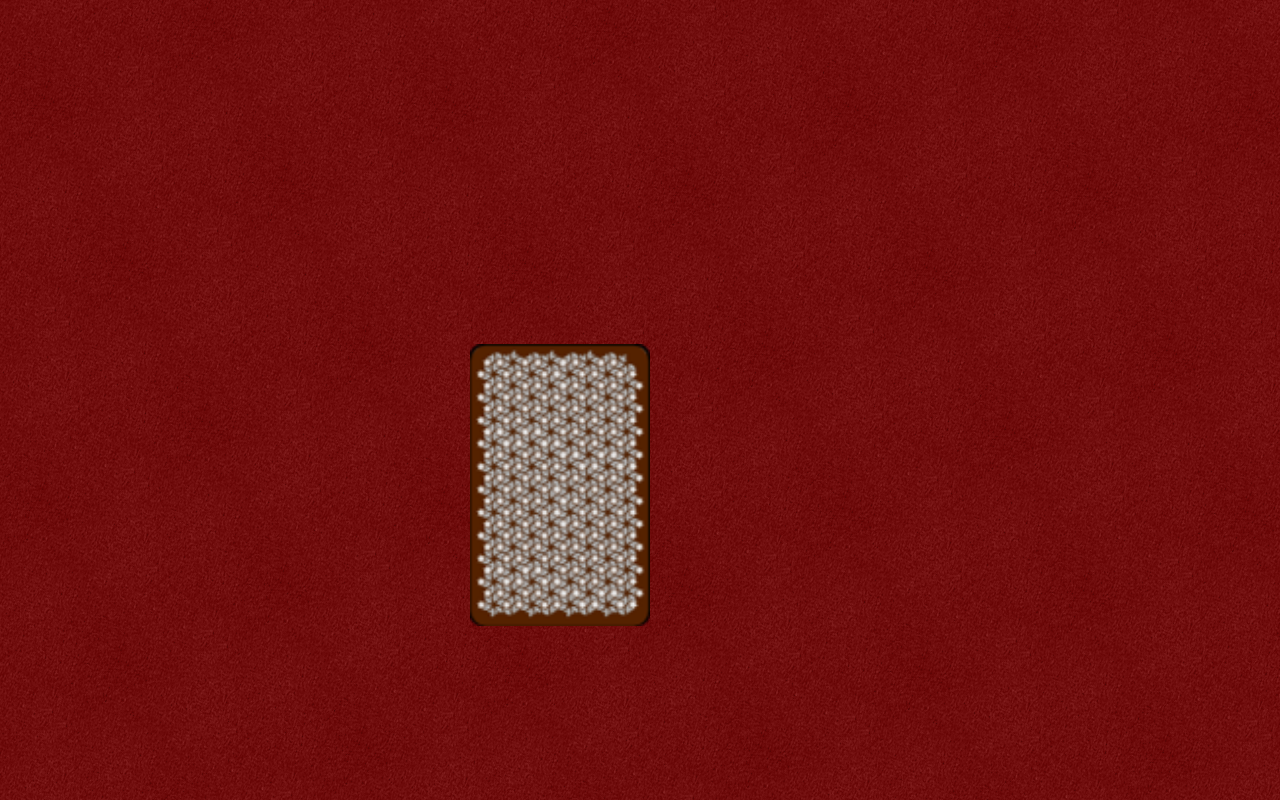
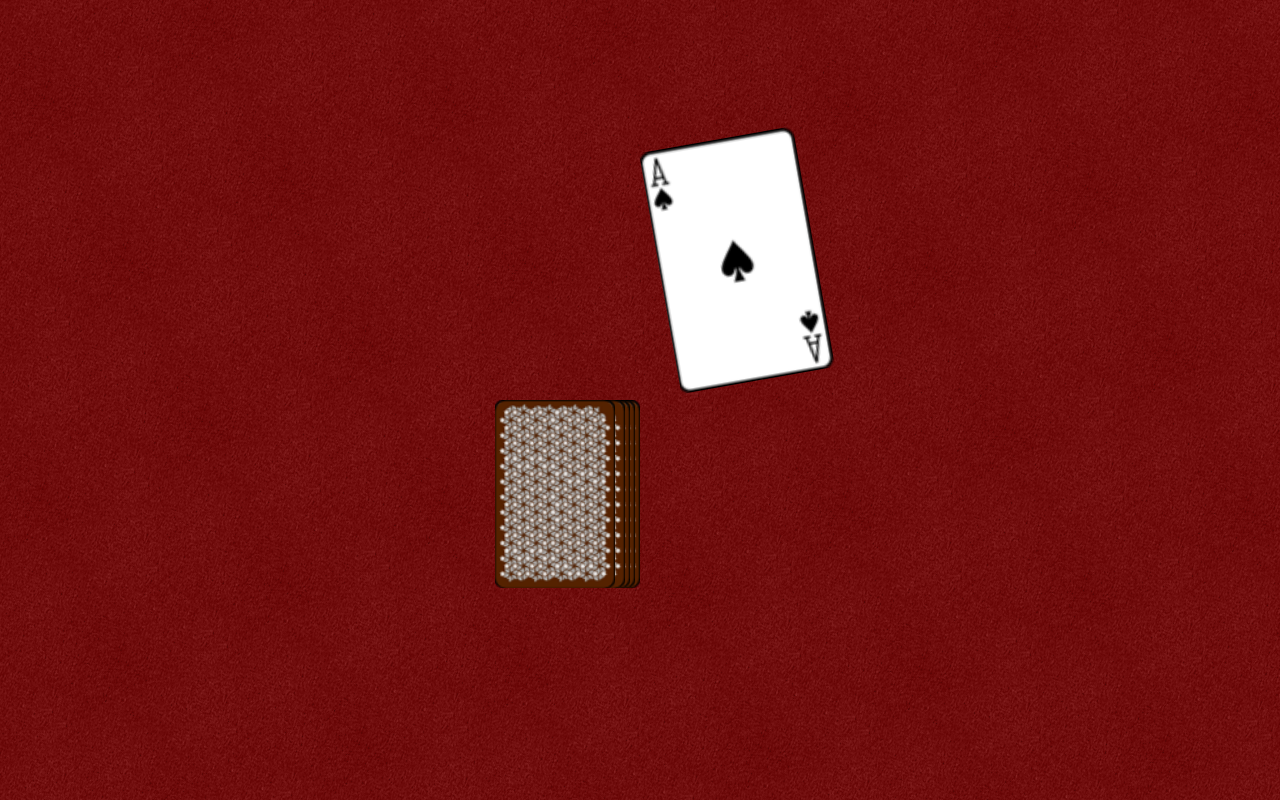
Before and after one commit to PaterAnderson/ringoffire, an Angular app: page /game in a window 1280 px wide. Both pictures are taken after a click on the picture 559 px from the left and 484 px from the top of the page. Built offline with nearby package versions, Linux system fonts and the light colour scheme.

Commit message:
added top card animation on clicking

```diff
--- a/src/app/game/game.component.html
+++ b/src/app/game/game.component.html
@@ -3,6 +3,9 @@
     <div class="card-stack">
         <img [ngStyle]="{'right.px': i * 5}" *ngFor="let c of [0,1,2,3]; let i = index;"
         src="/assets/img/cards/card_cover.png">
-        <img (click)="takeCard()" [class.pick-card]="pickCardAnimation" class="top-card" style="right: 25px;" src="/assets/img/cards/card_cover.png">>
+        <img (click)="takeCard()" class="top-card" style="right: 25px;"
+        src="/assets/img/cards/card_cover.png">
+        <img (click)="takeCard()" *ngIf="pickCardAnimation" class="pick-card" style="right: 25px;"
+        src="/assets/img/cards/ace_1.png">
     </div>
 </div>
--- a/src/app/game/game.component.scss
+++ b/src/app/game/game.component.scss
@@ -26,6 +26,21 @@
 }
 
 .pick-card {
-    transition: all 125ms ease-in-out;
-    transform: scale(1.5) !important;
+    animation: pick-card-animation 1s ease-in-out;
+    transform: scale(1.3) translateX(140px) translateY(-180px) rotate(-10deg);
 }
+
+@keyframes pick-card-animation {
+    0% {
+        transform: scale(1);
+    }
+    40% {
+        transform: scale(1.7);
+    }
+    60% {
+        transform: scale(1.7);
+    }
+    100% {
+        transform: scale(1.3) translateX(140px) translateY(-180px) rotate(-10deg);
+    }
+}
```
